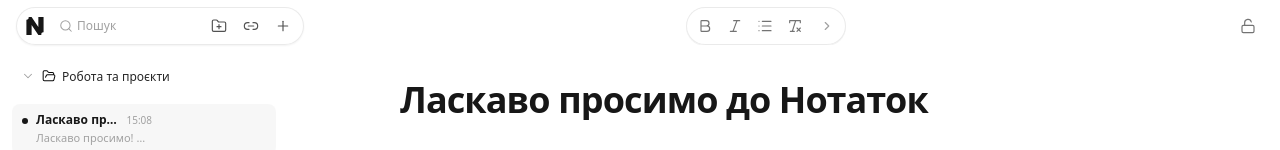
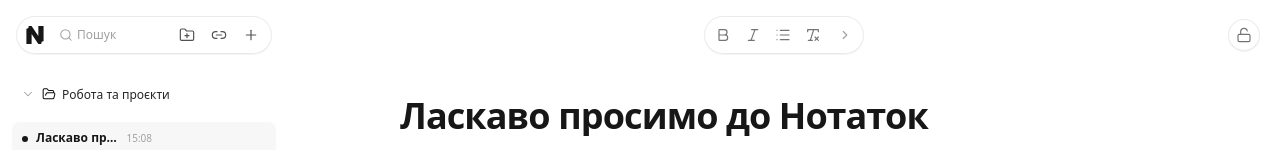
Before and after one commit to worka2378-design/Noroom, a React (Vite) app: page / in a window 1280 px wide. Shown: the top 150 px of the page. Built offline with nearby package versions, Linux system fonts and the light colour scheme; a web font is replaced by a local one.

Commit message:
орсм

```diff
--- a/src/App.tsx
+++ b/src/App.tsx
@@ -824,19 +824,19 @@
 
   return (
     <div className="relative w-full h-screen flex flex-col bg-white text-neutral-900 overflow-hidden font-sans">
-      {/* ================= ONE UNIFIED SEAMLESS TOP HEADER (Fully Transparent) ================= */}
+      {/* ================= ONE UNIFIED SEAMLESS TOP HEADER (Floating Island Style) ================= */}
       <header
         id="app-top-header"
-        className="fixed top-0 left-0 right-0 z-30 h-13 min-h-[50px] bg-transparent pointer-events-none flex items-center px-3 sm:px-4 select-none justify-between"
+        className="fixed top-3.5 sm:top-4 left-0 right-0 z-30 pointer-events-none flex items-center select-none"
       >
-        {/* Left Side: Sidebar Controls */}
+        {/* Left Side: Sidebar Controls (Matches Sidebar width exactly) */}
         <div
-          className={`flex items-center transition-all duration-300 ease-out shrink-0 pointer-events-auto ${
+          className={`flex items-center px-3.5 sm:px-4 transition-all duration-300 ease-out shrink-0 pointer-events-auto ${
             isSidebarCollapsed ? 'w-auto' : 'w-64 sm:w-72'
           }`}
         >
           {isSidebarCollapsed ? (
-            /* Signature Logo Toggle Button without any backdrop when collapsed */
+            /* Signature Pure Logo Toggle Button without background pill when collapsed */
             <button
               id="app-logo-toggle-btn"
               type="button"
@@ -850,7 +850,7 @@
           ) : (
             /* Floating frosted-glass pill wrapping logo + search + options when expanded */
             <div
-              className="inline-flex items-center gap-1 p-1 bg-white/80 backdrop-blur-md border border-neutral-200/80 shadow-xs rounded-full transition-all duration-300 ease-out select-none w-full animate-in fade-in duration-200"
+              className="inline-flex items-center gap-1 p-1 bg-white/70 backdrop-blur-xl border border-neutral-200/80 shadow-2xs rounded-full transition-all duration-300 ease-out select-none w-full animate-in fade-in duration-200"
             >
               {/* Signature Logo Toggle Button */}
               <button
@@ -937,15 +937,15 @@
           )}
         </div>
 
-        {/* Center / Right: Formatting Toolbar (Contained strictly within editor space, scrollable if narrow) */}
+        {/* Center / Editor Space: Perfectly matches EditorPane layout and aligns with document column */}
         <div
-          className={`flex-1 min-w-0 flex items-center overflow-x-auto scrollbar-none px-2 transition-all duration-200 pointer-events-auto ${
+          className={`flex-1 min-w-0 relative flex items-center px-6 sm:px-12 md:px-16 transition-all duration-200 pointer-events-auto ${
             !activeNote
               ? 'opacity-0 pointer-events-none'
               : 'opacity-100 translate-y-0'
           }`}
         >
-          <div className="mx-auto flex items-center justify-center min-w-max">
+          <div className="w-full max-w-3xl mx-auto flex items-center justify-center">
             <EditorToolbar
               isSidebarCollapsed={isSidebarCollapsed}
               isTyping={isTyping}
@@ -975,14 +975,14 @@
           </div>
         </div>
 
-        {/* Far Right: Vault / Security Controls */}
-        <div className="flex items-center gap-0.5 sm:gap-1 shrink-0 pl-1 pointer-events-auto">
+        {/* Far Right: Vault / Security Controls (Absolute positioned so it doesn't offset toolbar centering) */}
+        <div className="absolute right-3.5 sm:right-5 top-1/2 -translate-y-1/2 pointer-events-auto z-10">
           <button
             type="button"
             onClick={() => setIsVaultSetupOpen(true)}
             title={vaultMeta ? 'Параметри захисту (захист активний)' : 'Встановити захист нотаток'}
             aria-label={vaultMeta ? 'Параметри захисту (захист активний)' : 'Встановити захист нотаток'}
-            className="w-8 h-8 flex items-center justify-center rounded-full text-neutral-600 hover:text-neutral-900 hover:bg-neutral-100/80 transition-colors shrink-0 cursor-pointer"
+            className="w-8 h-8 flex items-center justify-center rounded-full bg-white/70 backdrop-blur-xl border border-neutral-200/80 shadow-2xs hover:bg-white/95 active:bg-neutral-100/90 text-neutral-600 hover:text-neutral-900 transition-colors shrink-0 cursor-pointer"
           >
             {vaultMeta ? (
               <Lock className="w-4 h-4 text-neutral-900" strokeWidth={1.75} />
--- a/src/components/EditorPane.tsx
+++ b/src/components/EditorPane.tsx
@@ -1156,17 +1156,17 @@
           containerRef={documentFrameRef}
           rightOffsetClass="right-3 sm:right-6"
           dotSizeClass="w-1.5 h-1.5"
-          topPadding={68}
+          topPadding={76}
           bottomPadding={32}
         />
       )}
 
-      {/* Document Workspace (Scrolls under the seamless translucent header) */}
+      {/* Document Workspace (Scrolls under the seamless translucent floating island header) */}
       <div
         ref={documentFrameRef}
         id="editor-document-frame"
         onScroll={handleDocumentScroll}
-        className="flex-1 overflow-y-auto scrollbar-none px-6 sm:px-12 md:px-16 pt-16 sm:pt-20 pb-24"
+        className="flex-1 overflow-y-auto scrollbar-none px-6 sm:px-12 md:px-16 pt-20 sm:pt-24 pb-24 [mask-image:linear-gradient(to_bottom,transparent_0px,transparent_4px,black_18px,black_100%)] [-webkit-mask-image:linear-gradient(to_bottom,transparent_0px,transparent_4px,black_18px,black_100%)]"
       >
         <div className="max-w-3xl mx-auto relative">
           {/* Interactive Table Editor Overlay (Word-like resizing, +/- rows/cols, Word copy) */}
--- a/src/components/EditorToolbar.tsx
+++ b/src/components/EditorToolbar.tsx
@@ -345,7 +345,7 @@
   return (
     <div
       id="editor-toolbar"
-      className={`inline-flex items-center gap-0.5 sm:gap-1 p-1 bg-white/75 backdrop-blur-md border border-neutral-200/80 shadow-2xs rounded-full transition-all duration-300 ease-out select-none shrink-0 ${
+      className={`inline-flex items-center gap-0.5 sm:gap-1 p-1 bg-white/70 backdrop-blur-xl border border-neutral-200/80 shadow-2xs rounded-full transition-all duration-300 ease-out select-none shrink-0 ${
         isExpanded ? 'max-w-full' : 'max-w-max'
       }`}
     >
--- a/src/components/Sidebar.tsx
+++ b/src/components/Sidebar.tsx
@@ -731,7 +731,7 @@
         containerRef={sidebarScrollRef}
         rightOffsetClass="right-2"
         dotSizeClass="w-1.5 h-1.5"
-        topPadding={68}
+        topPadding={76}
         bottomPadding={24}
         showTooltip={false}
       />
@@ -746,7 +746,7 @@
         }}
         onDragLeave={() => setIsDragOverRoot(false)}
         onDrop={handleRootDrop}
-        className={`flex-1 overflow-y-auto scrollbar-none px-3 pt-[58px] pb-6 space-y-1 transition-colors ${
+        className={`flex-1 overflow-y-auto scrollbar-none px-3 pt-[72px] sm:pt-[76px] pb-6 space-y-1 transition-colors [mask-image:linear-gradient(to_bottom,transparent_0px,transparent_4px,black_18px,black_100%)] [-webkit-mask-image:linear-gradient(to_bottom,transparent_0px,transparent_4px,black_18px,black_100%)] ${
           isDragOverRoot ? 'bg-neutral-50/70' : ''
         }`}
       >
```
